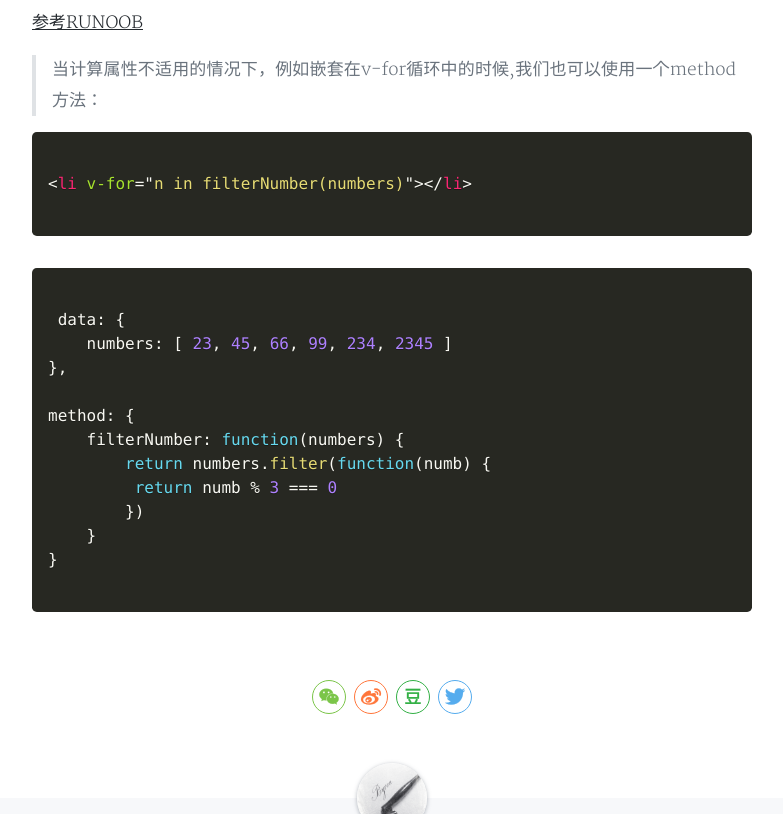
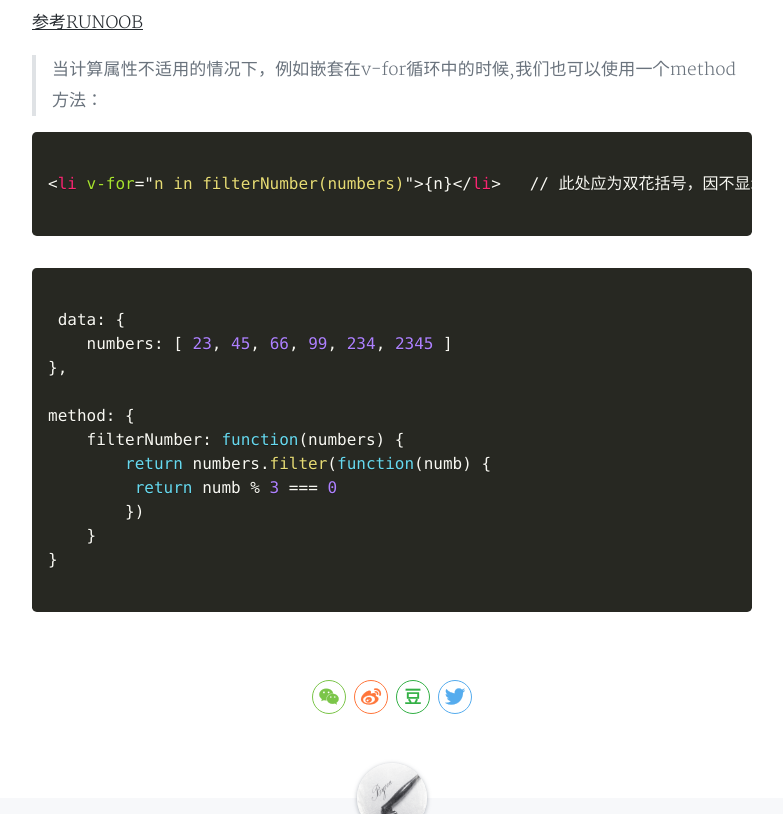
Before and after one commit to yangliangwu/old-blog, a Jekyll site: the page built from _posts/2018-06-24-Vue.js显示过滤、排序结果.md, in a window 1280 px wide and 900 px high, scrolled down 1978 px, cut to the strip 86-900 px from the top of the window. Shown: the whole strip, without its empty margins (248-1031 px from the left). Built offline with Jekyll 4.4.1, drawn with Linux system fonts in a browser that asks for light colours; nearby versions of some CDN libraries; a style sheet for code colours, icons or effects is not loaded.

Commit message:
Update 2018-06-24-Vue.js显示过滤、排序结果.md

````diff
--- a/_posts/2018-06-24-Vue.js显示过滤、排序结果.md
+++ b/_posts/2018-06-24-Vue.js显示过滤、排序结果.md
@@ -63,7 +63,7 @@ Javascript:
 
 ```html
 
-<li v-for="n in filterNumber(numbers)">{{n}}</li>
+<li v-for="n in filterNumber(numbers)">{n}</li>   // 此处应为双花括号，因不显示而用单花括号代替
 
 ```
 
````
